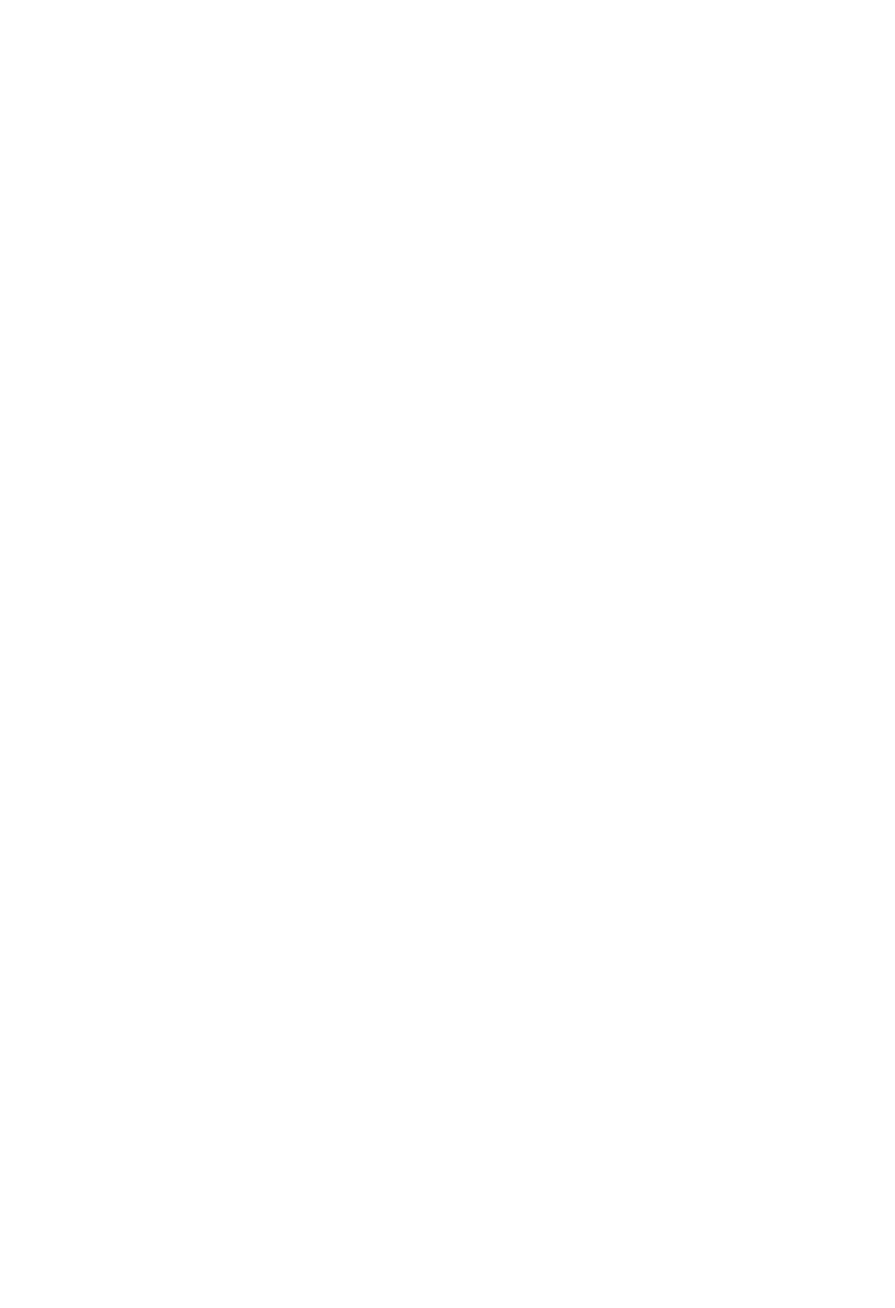
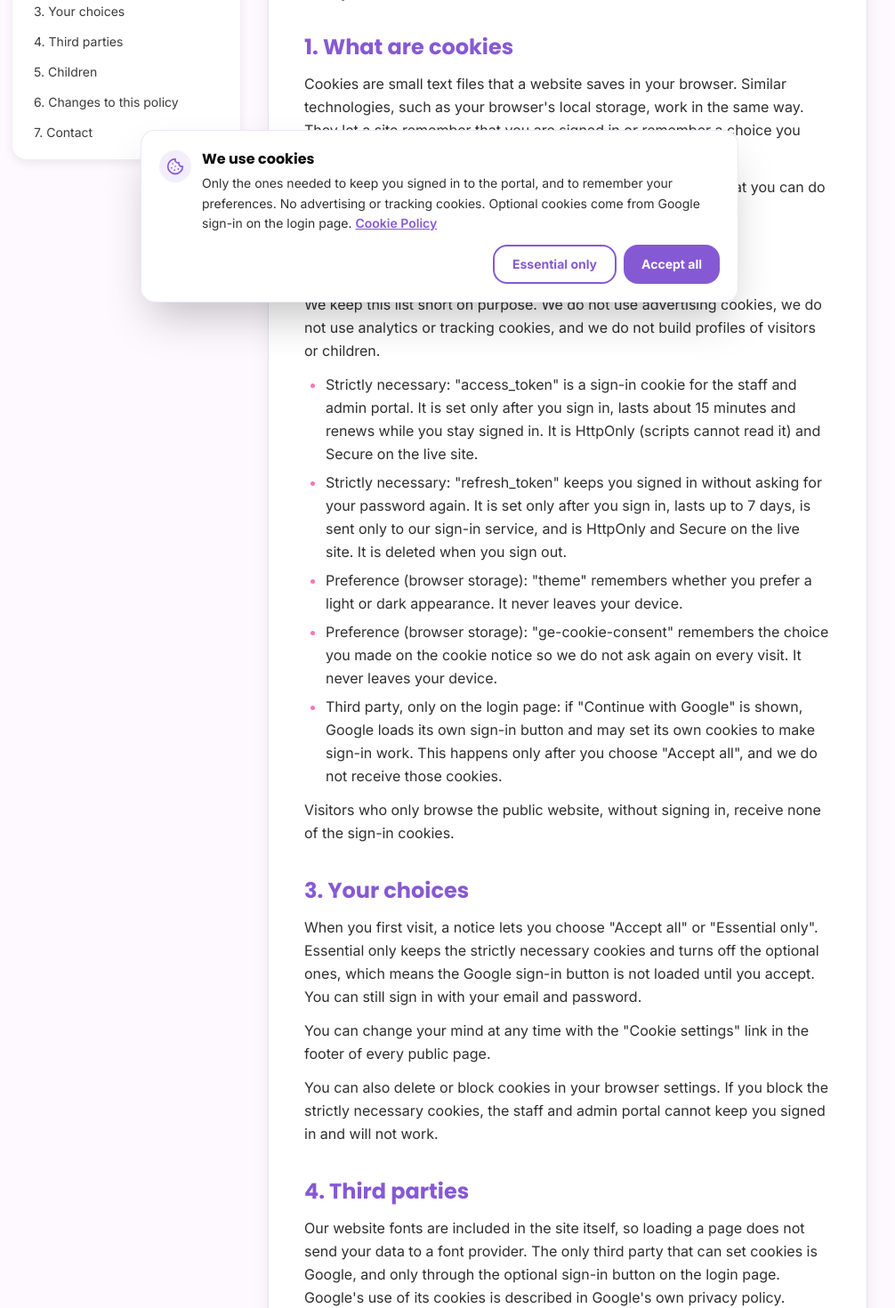
Before and after one commit to KIVOX-dev/Global_Edutech, a Next.js app in the folder frontend/: page /cookie-policy in a window 1280 px wide. Before the commit this address had no page. Shown: the part 440-1910 px from the top of the page at 89% size, without its empty margins (146-1152 px from the left). Before the commit the page ends 800 px from the top, so only its background shows below. Built offline with nearby package versions, Linux system fonts and the light colour scheme.

Commit message:
feat: add cookie policy, privacy policy, footer, and cookie banner components

```diff
--- /dev/null
+++ b/frontend/app/(site)/cookie-policy/page.tsx
@@ -0,0 +1,74 @@
+import LegalPage, { LegalSection } from '@/components/shared/LegalPage'
+
+export const metadata = {
+  title: 'Cookie Policy | Global Edutech',
+  description: 'The cookies and similar storage Global Edutech uses on its website and staff portal, why we use them and how to control them.',
+}
+
+const sections: LegalSection[] = [
+  {
+    id: 'what-are-cookies', title: 'What are cookies',
+    body: [
+      'Cookies are small text files that a website saves in your browser. Similar technologies, such as your browser\'s local storage, work in the same way. They let a site remember that you are signed in or remember a choice you made.',
+      'This policy explains which of these Global Edutech uses and what you can do about them. It should be read together with our Privacy Policy.',
+    ],
+  },
+  {
+    id: 'what-we-use', title: 'What we use and why',
+    body: [
+      'We keep this list short on purpose. We do not use advertising cookies, we do not use analytics or tracking cookies, and we do not build profiles of visitors or children.',
+      { list: [
+        'Strictly necessary: "access_token" is a sign-in cookie for the staff and admin portal. It is set only after you sign in, lasts about 15 minutes and renews while you stay signed in. It is HttpOnly (scripts cannot read it) and Secure on the live site.',
+        'Strictly necessary: "refresh_token" keeps you signed in without asking for your password again. It is set only after you sign in, lasts up to 7 days, is sent only to our sign-in service, and is HttpOnly and Secure on the live site. It is deleted when you sign out.',
+        'Preference (browser storage): "theme" remembers whether you prefer a light or dark appearance. It never leaves your device.',
+        'Preference (browser storage): "ge-cookie-consent" remembers the choice you made on the cookie notice so we do not ask again on every visit. It never leaves your device.',
+        'Third party, only on the login page: if "Continue with Google" is shown, Google loads its own sign-in button and may set its own cookies to make sign-in work. This happens only after you choose "Accept all", and we do not receive those cookies.',
+      ] },
+      'Visitors who only browse the public website, without signing in, receive none of the sign-in cookies.',
+    ],
+  },
+  {
+    id: 'your-choices', title: 'Your choices',
+    body: [
+      'When you first visit, a notice lets you choose "Accept all" or "Essential only". Essential only keeps the strictly necessary cookies and turns off the optional ones, which means the Google sign-in button is not loaded until you accept. You can still sign in with your email and password.',
+      'You can change your mind at any time with the "Cookie settings" link in the footer of every public page.',
+      'You can also delete or block cookies in your browser settings. If you block the strictly necessary cookies, the staff and admin portal cannot keep you signed in and will not work.',
+    ],
+  },
+  {
+    id: 'third-parties', title: 'Third parties',
+    body: [
+      'Our website fonts are included in the site itself, so loading a page does not send your data to a font provider. The only third party that can set cookies is Google, and only through the optional sign-in button on the login page. Google\'s use of its cookies is described in Google\'s own privacy policy.',
+    ],
+  },
+  {
+    id: 'children', title: 'Children',
+    body: ['Our website is meant for parents and guardians. We do not knowingly use cookies to track or target children.'],
+  },
+  {
+    id: 'changes', title: 'Changes to this policy',
+    body: ['If we add a new cookie or change how we use one, we will update this page and the "Last updated" date. If the change needs your consent, we will ask again.'],
+  },
+  {
+    id: 'contact', title: 'Contact',
+    body: [
+      'Questions about cookies can be sent to:',
+      { list: [
+        'Global Edutech, 69, Rajiv Gandhi Nagar, Uppilipalayam, Coimbatore, Tamil Nadu 641015',
+        'Email: globaleducationgv@gmail.com',
+        'Phone: +91 93630 42019 (Mon-Sat)',
+      ] },
+    ],
+  },
+]
+
+export default function CookiePolicyPage() {
+  return (
+    <LegalPage
+      title="Cookie Policy"
+      intro="We use as few cookies as possible. This page lists every cookie and similar storage our website and portal use, what each one is for, and how you can control them."
+      sections={sections}
+      other={{ href: '/privacy-policy', label: 'Read the Privacy Policy' }}
+    />
+  )
+}
--- a/frontend/app/(site)/layout.tsx
+++ b/frontend/app/(site)/layout.tsx
@@ -1,4 +1,5 @@
 import ChatWidget from '@/components/shared/ChatWidget'
+import CookieBanner from '@/components/shared/CookieBanner'
 
 // Public website pages: adds the floating assistant on every page
 export default function SiteLayout({ children }: { children: React.ReactNode }) {
@@ -6,6 +7,7 @@ export default function SiteLayout({ children }: { children: React.ReactNode })
     <>
       {children}
       <ChatWidget />
+      <CookieBanner />
     </>
   )
 }
--- a/frontend/app/(site)/privacy-policy/page.tsx
+++ b/frontend/app/(site)/privacy-policy/page.tsx
@@ -75,7 +75,7 @@ const sections: LegalSection[] = [
     id: 'cookies', title: 'Cookies and similar technologies',
     body: [
       'When you sign in to the staff or admin portal we set strictly necessary cookies (an access token and a refresh token). They are marked HttpOnly and, in production, Secure, so scripts cannot read them, and they are used only to keep you signed in. We do not use them for tracking or advertising.',
-      'The public website does not use advertising or cross-site tracking cookies. Your browser may store ordinary local preferences. You can block cookies in your browser, but the portal will not work without the sign-in cookies.',
+      'The public website does not use advertising or cross-site tracking cookies. Your browser may store ordinary local preferences. You can block cookies in your browser, but the portal will not work without the sign-in cookies. A full list of every cookie we use is in our Cookie Policy at /cookie-policy.',
     ],
   },
   {
--- a/frontend/components/layout/Footer.tsx
+++ b/frontend/components/layout/Footer.tsx
@@ -1,6 +1,7 @@
 'use client'
 import { FaFacebook, FaInstagram, FaLinkedin, FaTwitter } from 'react-icons/fa';
 import { MdEmail } from 'react-icons/md';
+import { openCookieSettings } from '@/components/shared/CookieBanner'
 import { MapPin, Mail, Phone } from 'lucide-react'
 import { BookIcon, CapIcon, ClockIcon, HomeIcon, StarIcon } from '@/components/icons/DuoIcons'
 
@@ -121,7 +122,9 @@ export default function Footer() {
           </p>
           <p className="text-muted-foreground text-xs mt-2">
             <a href="/privacy-policy" className="hover:text-accent transition-colors">Privacy Policy</a> |
-            <a href="/terms-of-service" className="hover:text-accent transition-colors ml-2">Terms of Service</a>
+            <a href="/terms-of-service" className="hover:text-accent transition-colors ml-2">Terms of Service</a> |
+            <a href="/cookie-policy" className="hover:text-accent transition-colors ml-2">Cookie Policy</a> |
+            <button type="button" onClick={openCookieSettings} className="hover:text-accent transition-colors ml-2">Cookie settings</button>
           </p>
         </div>
       </div>
--- a/frontend/components/portal/AuthFrame.tsx
+++ b/frontend/components/portal/AuthFrame.tsx
@@ -6,6 +6,7 @@ import { Suspense } from 'react'
 import { Toaster } from '@/components/ui/toaster'
 import { AuthProvider } from '@/lib/portal/auth'
 import { Spinner } from './kit'
+import CookieBanner from '@/components/shared/CookieBanner'
 
 // Centered card used by login / forgot / reset / change-password
 export default function AuthFrame({ title, subtitle, children }: { title: string; subtitle?: string; children: React.ReactNode }) {
@@ -28,6 +29,7 @@ export default function AuthFrame({ title, subtitle, children }: { title: string
           </div>
         </div>
       </div>
+      <CookieBanner />
       <Toaster />
     </AuthProvider>
   )
--- a/frontend/components/portal/GoogleSignIn.tsx
+++ b/frontend/components/portal/GoogleSignIn.tsx
@@ -2,6 +2,7 @@
 
 import { useEffect, useRef, useState } from 'react'
 import { api } from '@/lib/portal/api'
+import { useCookieConsent } from '@/components/shared/CookieBanner'
 
 type GoogleId = {
   initialize: (cfg: { client_id: string; callback: (r: { credential: string }) => void; ux_mode?: string; auto_select?: boolean }) => void
@@ -19,6 +20,9 @@ export default function GoogleSignIn({ onCredential, disabled }: { onCredential:
   const [clientId, setClientId] = useState<string | null>(null)
   const [ready, setReady] = useState(false)
   const [failed, setFailed] = useState(false)
+  const { choice } = useCookieConsent()
+  // Google sets its own cookies, so the button loads only after the visitor chose "Accept all"
+  const allowed = choice === 'all'
 
   useEffect(() => {
     let alive = true
@@ -27,7 +31,7 @@ export default function GoogleSignIn({ onCredential, disabled }: { onCredential:
   }, [])
 
   useEffect(() => {
-    if (!clientId || !box.current) return
+    if (!clientId || !allowed || !box.current) return
     const draw = () => {
       const g = window.google?.accounts.id
       if (!g || !box.current) return
@@ -49,9 +53,10 @@ export default function GoogleSignIn({ onCredential, disabled }: { onCredential:
     s.addEventListener('load', draw)
     s.addEventListener('error', () => setFailed(true))
     return () => s?.removeEventListener('load', draw)
-  }, [clientId])
+  }, [clientId, allowed])
 
   if (!clientId || failed) return null
+  if (!allowed) return <p className="mt-3 text-center text-xs text-muted-foreground">{choice === 'essential' ? 'Google sign-in is off because you chose essential cookies only. Use your email and password, or change it under Cookie settings on the website.' : 'Choose a cookie option above to use Google sign-in, or sign in with your email and password.'}</p>
   return (
     <div className={disabled ? 'pointer-events-none opacity-60' : undefined} aria-busy={!ready}>
       <div className="my-3 flex sm:my-5 items-center gap-3 text-xs uppercase tracking-wide text-muted-foreground">
--- /dev/null
+++ b/frontend/components/shared/CookieBanner.tsx
@@ -0,0 +1,70 @@
+'use client'
+
+import { useEffect, useState } from 'react'
+import { Cookie } from 'lucide-react'
+
+export type CookieChoice = 'all' | 'essential'
+const KEY = 'ge-cookie-consent'
+const EVENT = 'ge-cookie-change'
+const OPEN_EVENT = 'ge-cookie-open'
+
+export function readConsent(): CookieChoice | null {
+  try {
+    const v = localStorage.getItem(KEY)
+    return v === 'all' || v === 'essential' ? v : null
+  } catch { return null }
+}
+
+function save(v: CookieChoice) {
+  try { localStorage.setItem(KEY, v) } catch { /* private mode: the choice just lasts for this visit */ }
+  window.dispatchEvent(new Event(EVENT))
+}
+
+// Lets other components (for example the Google sign-in button) react to the visitor's choice
+export function useCookieConsent() {
+  const [choice, setChoice] = useState<CookieChoice | null>(null)
+  const [ready, setReady] = useState(false)
+  useEffect(() => {
+    const read = () => setChoice(readConsent())
+    read()
+    setReady(true)
+    window.addEventListener(EVENT, read)
+    return () => window.removeEventListener(EVENT, read)
+  }, [])
+  return { choice, ready }
+}
+
+export const openCookieSettings = () => window.dispatchEvent(new Event(OPEN_EVENT))
+
+export default function CookieBanner() {
+  const [show, setShow] = useState(false)
+
+  useEffect(() => {
+    if (!readConsent()) setShow(true)
+    const open = () => setShow(true)
+    window.addEventListener(OPEN_EVENT, open)
+    return () => window.removeEventListener(OPEN_EVENT, open)
+  }, [])
+
+  if (!show) return null
+  const choose = (v: CookieChoice) => { save(v); setShow(false) }
+
+  return (
+    <div role="dialog" aria-label="Cookie notice" className="fixed inset-x-3 bottom-3 z-[70] mx-auto max-w-2xl rounded-2xl border border-purple/15 bg-white p-4 shadow-2xl sm:bottom-5 sm:p-5 pb-[calc(1rem+env(safe-area-inset-bottom))]">
+      <div className="flex items-start gap-3">
+        <span className="mt-0.5 flex h-9 w-9 shrink-0 items-center justify-center rounded-full bg-purple/10 text-purple"><Cookie className="h-5 w-5" /></span>
+        <div className="min-w-0 text-sm leading-relaxed text-foreground/85">
+          <p className="font-display text-base font-bold text-foreground">We use cookies</p>
+          <p className="mt-1">
+            Only the ones needed to keep you signed in to the portal, and to remember your preferences. No advertising or tracking cookies.
+            Optional cookies come from Google sign-in on the login page. <a href="/cookie-policy" className="font-semibold text-purple underline">Cookie Policy</a>
+          </p>
+        </div>
+      </div>
+      <div className="mt-3 flex flex-col-reverse gap-2 sm:flex-row sm:justify-end">
+        <button onClick={() => choose('essential')} className="inline-flex h-11 items-center justify-center rounded-xl border-2 border-purple px-5 text-sm font-bold text-purple transition hover:bg-purple/5">Essential only</button>
+        <button onClick={() => choose('all')} className="inline-flex h-11 items-center justify-center rounded-xl bg-purple px-5 text-sm font-bold text-white transition hover:bg-purple/90">Accept all</button>
+      </div>
+    </div>
+  )
+}
```
